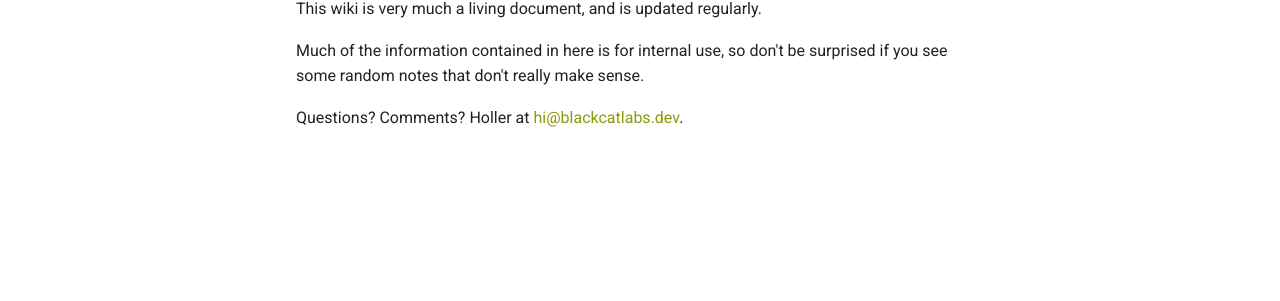
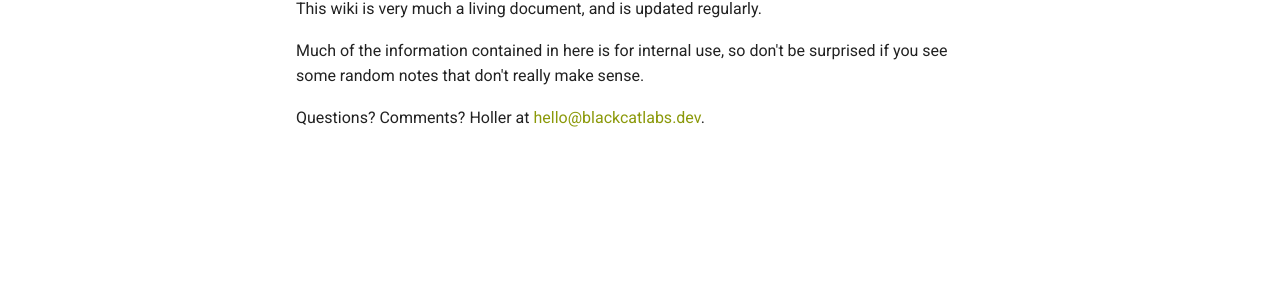
Before and after one commit to blackcat-labs/blackcatlabs-wiki, an MkDocs documentation site: the page built from docs/index.md, in a window 1280 px wide. Shown: the part 225-526 px from the top of the page. Built offline with MkDocs 1.6.1 and Material for MkDocs 9.7.7, drawn with Linux system fonts in a browser that asks for light colours.

Commit message:
change contact email

```diff
--- a/docs/index.md
+++ b/docs/index.md
@@ -6,4 +6,4 @@ This wiki is very much a living document, and is updated regularly.
 
 Much of the information contained in here is for internal use, so don't be surprised if you see some random notes that don't really make sense.
 
-Questions? Comments? Holler at [hi@blackcatlabs.dev](mailto:hi@blackcatlabs.dev).
+Questions? Comments? Holler at [hello@blackcatlabs.dev](mailto:hello@blackcatlabs.dev).
```
